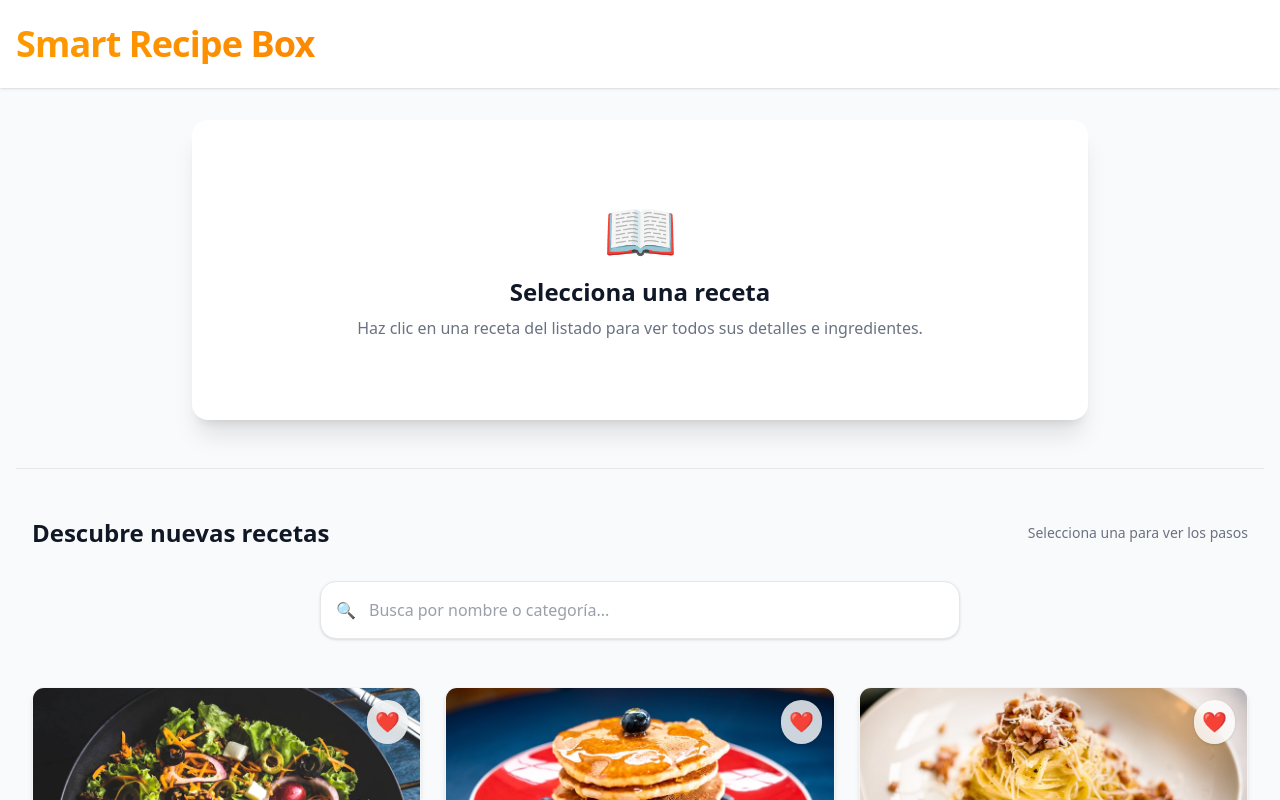
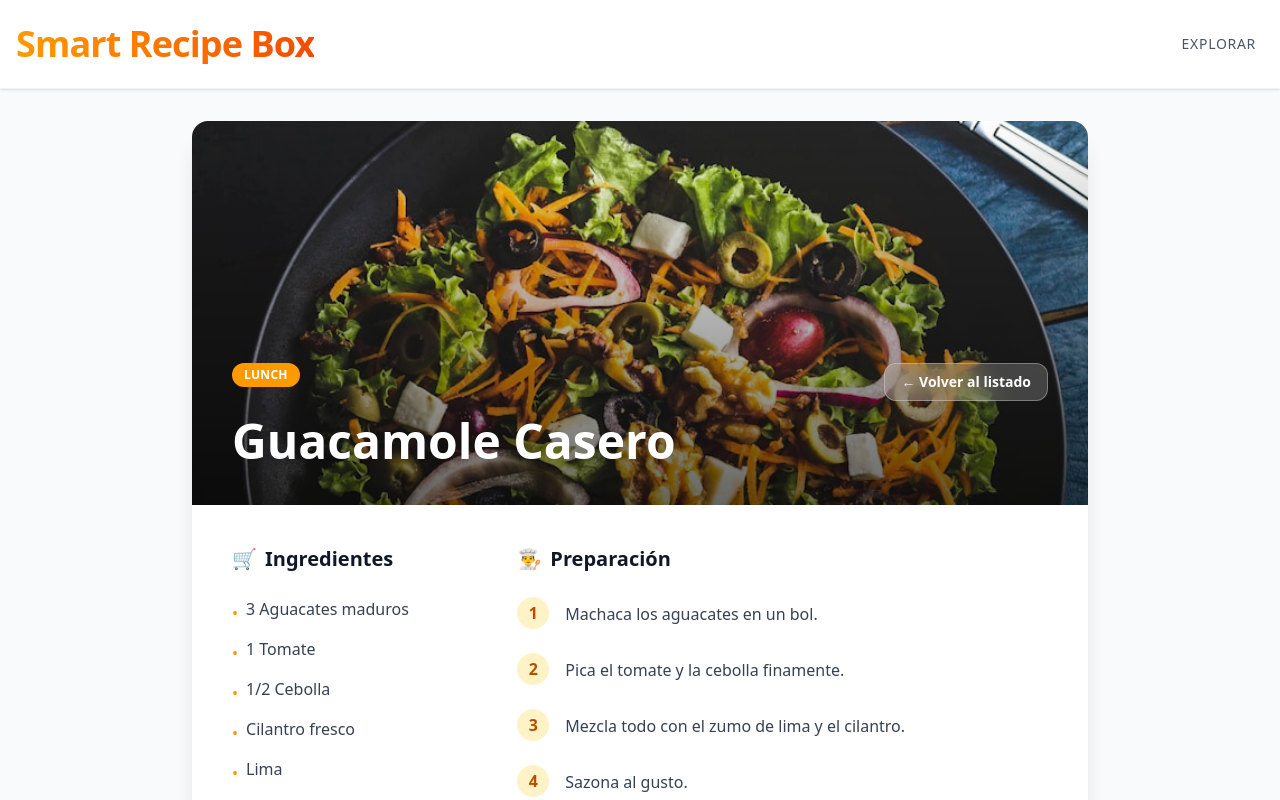
Before and after one commit to salva-daw/Angular-Recipes, an Angular app: page /recipe/1 in a window 1280 px wide. Before the commit this address led to /. Shown: the top 800 px of the page. Built offline with nearby package versions, Linux system fonts and the light colour scheme.

Commit message:
pasos 11-14: Implementación de navegación SPA, rutas dinámicas y enlaces activos

```diff
--- a/src/app/app.config.ts
+++ b/src/app/app.config.ts
@@ -1,11 +1,11 @@
 import { ApplicationConfig, provideBrowserGlobalErrorListeners } from '@angular/core';
-import { provideRouter } from '@angular/router';
+import { provideRouter, withComponentInputBinding } from '@angular/router';
 
 import { routes } from './app.routes';
 
 export const appConfig: ApplicationConfig = {
   providers: [
     provideBrowserGlobalErrorListeners(),
-    provideRouter(routes)
+    provideRouter(routes, withComponentInputBinding())
   ]
 };
--- a/src/app/app.html
+++ b/src/app/app.html
@@ -1,29 +1,24 @@
 <div class="min-h-screen bg-gray-50">
-  <header class="bg-white shadow-sm py-6 mb-8">
-    <div class="container mx-auto px-4 text-center md:text-left">
-      <h1 class="text-3xl md:text-4xl font-extrabold text-transparent bg-clip-text bg-gradient-to-r from-amber-500 to-orange-600 tracking-tight">
+  <header class="bg-white shadow-sm py-6 mb-8 border-b border-gray-100">
+    <div class="container mx-auto px-4 flex flex-col md:flex-row items-center justify-between gap-4">
+      <a routerLink="/"
+         class="text-3xl md:text-4xl font-extrabold text-transparent bg-clip-text bg-gradient-to-r from-amber-500 to-orange-600 tracking-tight hover:opacity-80 transition-opacity">
         {{ title() }}
-      </h1>
+      </a>
+
+      <nav class="flex items-center gap-6">
+        <a routerLink="/"
+           routerLinkActive="text-amber-600 font-bold border-b-2 border-amber-500"
+           [routerLinkActiveOptions]="{exact: true}"
+           class="text-gray-600 hover:text-amber-500 transition-colors py-1 px-2 text-sm uppercase tracking-wider">
+          Explorar
+        </a>
+      </nav>
     </div>
   </header>
 
   <main class="container mx-auto px-4 pb-12">
-    <!-- El detalle recibe la receta seleccionada -->
-    <app-recipe-detail [recipe]="selectedRecipe()" />
-
-    <div class="mt-12 pt-12 border-t border-gray-200">
-      <header class="flex items-center justify-between mb-8 px-4">
-        <h2 class="text-2xl font-bold text-gray-900">Descubre nuevas recetas</h2>
-        <span class="text-sm text-gray-500 font-medium">Selecciona una para ver los pasos</span>
-      </header>
-
-      <!-- El listado avisa cuando se selecciona una receta, se marca favorita o se borra -->
-      <app-recipe-list
-        (recipeSelected)="onRecipeSelected($event)"
-        (toggleFavorite)="handleToggleFavorite($event)"
-        (recipeDeleted)="onRecipeDeleted($event)" />
-    </div>
-
+    <!-- Angular cargará aquí el componente que corresponda a la URL -->
     <router-outlet />
   </main>
 </div>
--- a/src/app/app.routes.ts
+++ b/src/app/app.routes.ts
@@ -1,3 +1,20 @@
 import { Routes } from '@angular/router';
+import { RecipeListComponent } from './features/recipe-list/recipe-list';
+import { RecipeDetailComponent } from './features/recipe-detail/recipe-detail';
 
-export const routes: Routes = [];
+export const routes: Routes = [
+  {
+    path: '',
+    component: RecipeListComponent,
+    title: 'Recetario - Listado'
+  },
+  {
+    path: 'recipe/:id',
+    component: RecipeDetailComponent,
+    title: 'Detalle de Receta'
+  },
+  {
+    path: '**',
+    redirectTo: ''
+  }
+];
--- a/src/app/app.ts
+++ b/src/app/app.ts
@@ -1,38 +1,12 @@
-import { Component, signal, inject } from '@angular/core';
-import { RouterOutlet } from '@angular/router';
-import { RecipeListComponent } from './features/recipe-list/recipe-list';
-import { RecipeDetailComponent } from './features/recipe-detail/recipe-detail';
-import { RecipeService } from './core/services/recipe.service';
-import { Recipe } from './core/models/recipe.model';
+import { Component, signal } from '@angular/core';
+import { RouterOutlet, RouterLink, RouterLinkActive } from '@angular/router';
 
 @Component({
   selector: 'app-root',
-  imports: [RouterOutlet, RecipeListComponent, RecipeDetailComponent],
+  imports: [RouterOutlet, RouterLink, RouterLinkActive],
   templateUrl: './app.html',
   styleUrl: './app.css'
 })
 export class App {
-  private recipeService = inject(RecipeService);
   protected readonly title = signal('Smart Recipe Box');
-
-  // Estado para la receta seleccionada (empieza como null)
-  protected selectedRecipe = signal<Recipe | null>(null);
-
-  onRecipeSelected(recipe: Recipe) {
-    this.selectedRecipe.set(recipe);
-    // Scroll suave hacia arriba para ver el detalle
-    window.scrollTo({ top: 0, behavior: 'smooth' });
-  }
-
-  handleToggleFavorite(recipe: Recipe) {
-    console.log(`Receta marcada como favorita: ${recipe.title}`);
-    alert(`¡Has marcado "${recipe.title}" como favorita!`);
-  }
-
-  onRecipeDeleted(id: string) {
-    // Si la receta borrada es la que estamos viendo, cerramos el detalle
-    if (this.selectedRecipe()?.id === id) {
-      this.selectedRecipe.set(null);
-    }
-  }
 }
--- a/src/app/features/recipe-detail/recipe-detail.html
+++ b/src/app/features/recipe-detail/recipe-detail.html
@@ -1,6 +1,6 @@
 <section class="max-w-4xl mx-auto bg-white shadow-xl rounded-2xl overflow-hidden my-8">
   @if (recipe(); as r) {
-    <!-- Cabecera con Imagen Hero -->
+    <!-- Cabecera con Imagen Hero y Botón Volver -->
     <div class="relative h-64 md:h-96 w-full">
       @if (r.image) {
         <img [ngSrc]="r.image"
@@ -10,9 +10,15 @@
              priority>
       }
       <div class="absolute inset-0 bg-gradient-to-t from-black/60 to-transparent flex flex-col justify-end p-6 md:p-10">
-        <span class="inline-block px-3 py-1 text-xs font-semibold text-white bg-amber-500 rounded-full uppercase tracking-wide mb-3 self-start">
-          {{ r.category }}
-        </span>
+        <div class="flex justify-between items-start mb-4">
+          <span class="inline-block px-3 py-1 text-xs font-semibold text-white bg-amber-500 rounded-full uppercase tracking-wide">
+            {{ r.category }}
+          </span>
+          <a routerLink="/"
+             class="px-4 py-2 bg-white/20 hover:bg-white/30 backdrop-blur-md text-white rounded-xl text-sm font-bold transition-all border border-white/30">
+            ← Volver al listado
+          </a>
+        </div>
         <h2 class="text-3xl md:text-5xl font-extrabold text-white">{{ r.title }}</h2>
       </div>
     </div>
--- a/src/app/features/recipe-detail/recipe-detail.ts
+++ b/src/app/features/recipe-detail/recipe-detail.ts
@@ -1,14 +1,23 @@
-import { Component, input, ChangeDetectionStrategy } from '@angular/core';
+import { Component, input, ChangeDetectionStrategy, inject, computed } from '@angular/core';
 import { NgOptimizedImage } from '@angular/common';
-import { Recipe } from '../../core/models/recipe.model';
+import { RouterLink } from '@angular/router';
+import { RecipeService } from '../../core/services/recipe.service';
 
 @Component({
   selector: 'app-recipe-detail',
-  imports: [NgOptimizedImage],
+  imports: [NgOptimizedImage, RouterLink],
   templateUrl: './recipe-detail.html',
   changeDetection: ChangeDetectionStrategy.OnPush
 })
 export class RecipeDetailComponent {
-  // Recibimos la receta como un input (Signal-based input)
-  recipe = input<Recipe | null>(null);
+  private recipeService = inject(RecipeService);
+
+  // Recibimos el 'id' directamente desde la URL gracias a withComponentInputBinding
+  id = input<string>();
+
+  // Buscamos la receta automáticamente cuando cambia el ID
+  recipe = computed(() => {
+    const recipeId = this.id();
+    return this.recipeService.recipes().find(r => r.id === recipeId) || null;
+  });
 }
--- a/src/app/features/recipe-list/recipe-list.ts
+++ b/src/app/features/recipe-list/recipe-list.ts
@@ -1,5 +1,6 @@
 import { Component, inject, ChangeDetectionStrategy, output, signal, computed } from '@angular/core';
 import { NgOptimizedImage } from '@angular/common';
+import { Router } from '@angular/router';
 import { RecipeService } from '../../core/services/recipe.service';
 import { Recipe } from '../../core/models/recipe.model';
 
@@ -12,6 +13,7 @@ import { Recipe } from '../../core/models/recipe.model';
 })
 export class RecipeListComponent {
   private recipeService = inject(RecipeService);
+  private router = inject(Router);
 
   // Término de búsqueda (Signal reactivo)
   searchTerm = signal('');
@@ -29,10 +31,10 @@ export class RecipeListComponent {
     );
   });
 
-  // Definimos los outputs para avisar al padre
+  // Definimos los outputs
   recipeSelected = output<Recipe>();
   toggleFavorite = output<Recipe>();
-  recipeDeleted = output<string>(); // Avisamos al padre del ID borrado
+  recipeDeleted = output<string>();
 
   updateSearch(event: Event) {
     const input = event.target as HTMLInputElement;
@@ -40,7 +42,11 @@ export class RecipeListComponent {
   }
 
   selectRecipe(recipe: Recipe) {
+    // 1. Avisamos que se seleccionó (por si algún padre aún escucha)
     this.recipeSelected.emit(recipe);
+
+    // 2. Navegamos programáticamente a la ruta de detalle
+    this.router.navigate(['/recipe', recipe.id]);
   }
 
   onToggleFavorite(event: Event, recipe: Recipe) {
```
Also changed, not shown: 1 other file (tests, documents, lock files or other folders).
